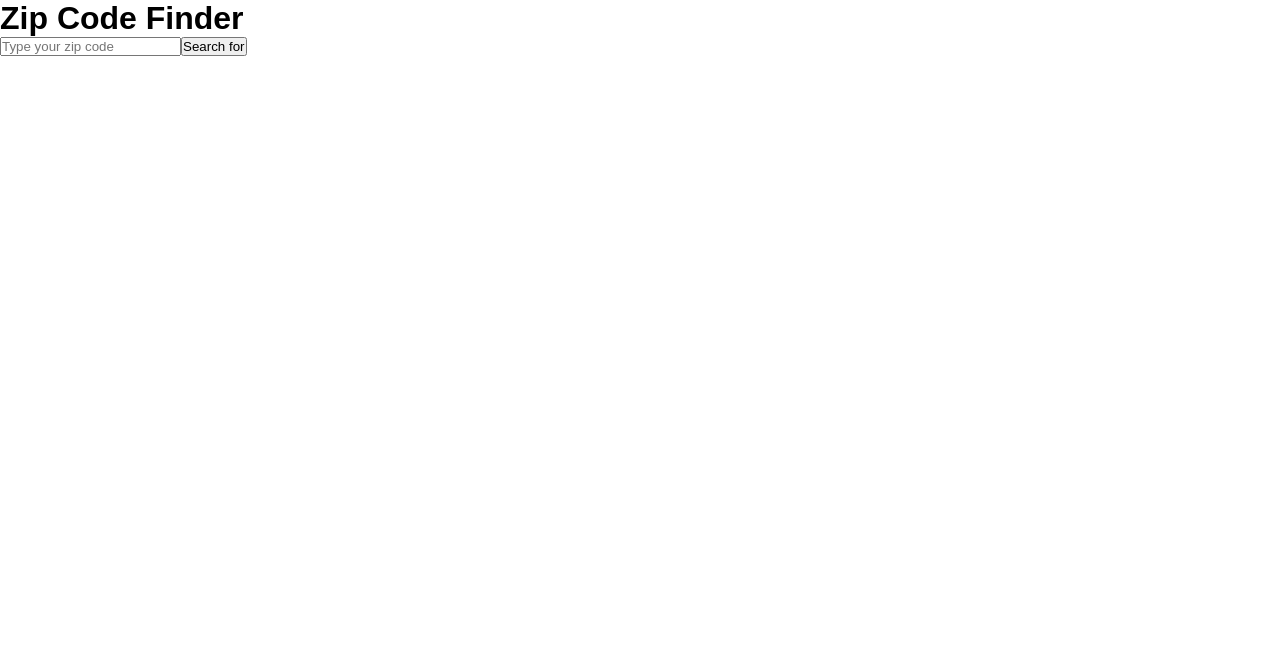
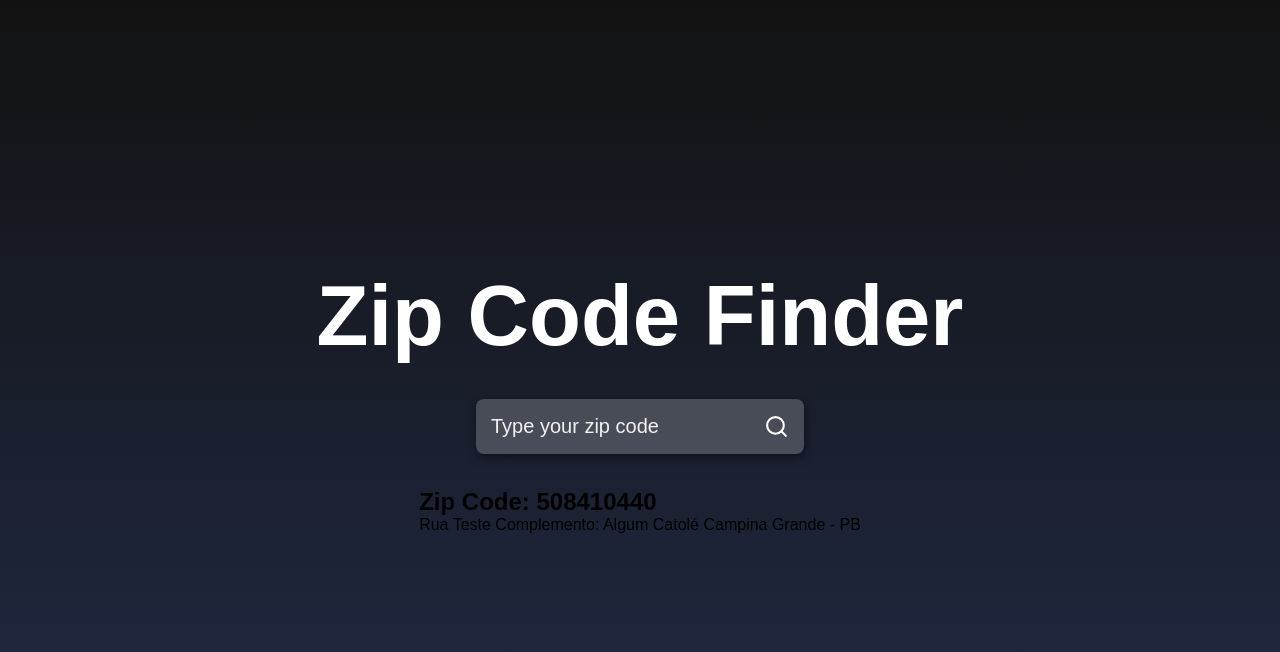
Before and after one commit to tiagoaraujosud/address_finder, a React (Create React App) app: page / in a window 1280 px wide. Shown: the top 652 px of the page. Built offline with nearby package versions, Linux system fonts and the light colour scheme.

Commit message:
Container and main css file

```diff
--- a/src/App.js
+++ b/src/App.js
@@ -1,3 +1,7 @@
+
+import {FiSearch} from 'react-icons/fi';
+import './styles.css';
+
 
 function App() {
   return (
@@ -8,9 +12,20 @@
         <input type="text" placeholder="Type your zip code"/>
 
         <button className="buttonSearch">
-          Search for
+          <FiSearch size={25} color="#FFF"/>
         </button>
       </div>
+
+      <main className='main'>
+        <h2> Zip Code: 508410440</h2>
+
+        <span> Rua Teste</span>
+        <span> Complemento: Algum</span>
+        <span> Catolé</span>
+        <span> Campina Grande - PB</span>
+
+      </main>
+
     </div>
   );
 }
--- /dev/null
+++ b/src/styles.css
@@ -0,0 +1,54 @@
+.container{
+    height: 100vh;
+    display: flex;
+    justify-content: center;
+    align-items: center;
+    flex-direction: column;
+    background: linear-gradient(#121212, #212b46);
+}
+
+.containerInput{
+    background-color: rgba(255,255,255,0.2);
+    padding: 15px;
+    margin: 34px 0;
+    display: flex;
+    border-radius: 8px;
+    box-shadow: 1px 3px 8px rgba(0,0,0,0.5);
+}
+
+.containerInput input{
+background-color: transparent;
+border: 0;
+font-size: 20px;
+color: #FFF;
+outline: none;
+margin-right: 8px;
+}
+
+.containerInput input::placeholder{
+    color: #F1F1F1;
+}
+
+.buttonSearch{
+    background-color: transparent;
+    border: 0;
+    display: flex;
+    justify-content: center;
+    align-items: center;
+    cursor: pointer;
+}
+
+.title{
+    font-size: 85px;
+    color: #FFF;
+    animation: flipTitle 2s;
+}
+
+@keyframes flipTitle{
+    from{
+        transform: rotateX(90deg);
+    }
+    to{
+        transform: rotateX(0deg);
+    }
+}
```
